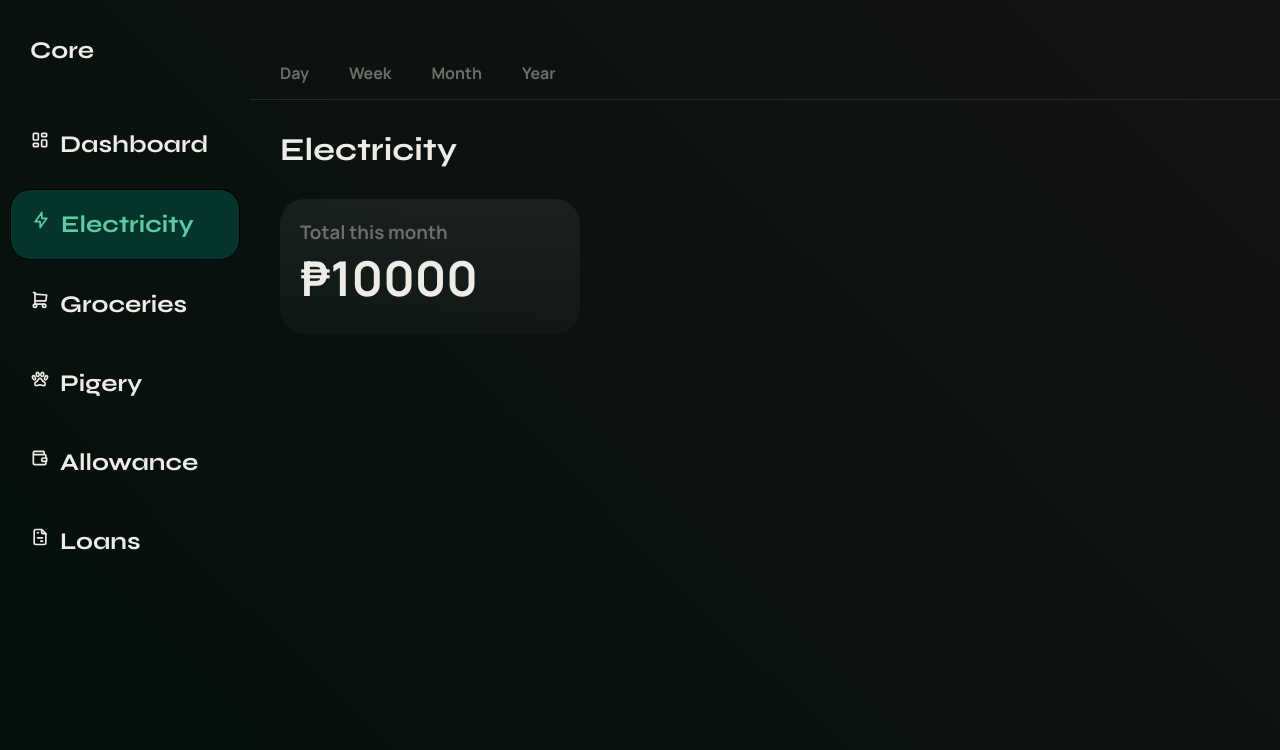
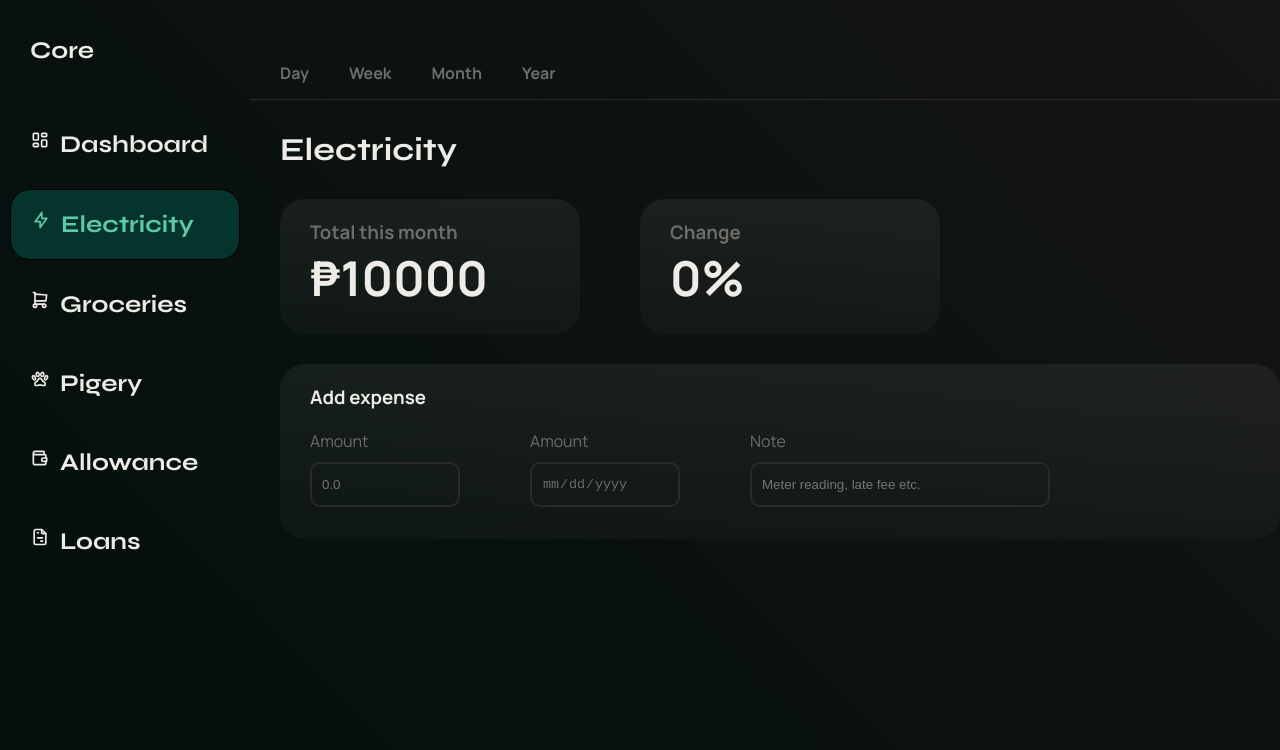
Before and after one commit to Shua-ro/Core, a plain HTML site: page electricity.html in a window 1280 px wide. Drawn offline with Linux system fonts and the light colour scheme.

Commit message:
pre merge trial

```diff
--- a/electricity.html
+++ b/electricity.html
@@ -11,6 +11,7 @@
     rel="stylesheet" />
 
   <link href="style.css" rel="stylesheet" />
+  <link href="screensize.css" rel="style"
   <meta name="viewport" content="width=device-width, initial-scale=1.0" />
   <title>Core</title>
 </head>
@@ -116,6 +117,29 @@
         <p class="subp">Total this month</p>
         <h2 class="electricity-expense-value">₱10000</h2>
       </div>
+      <div class="change-rate card">
+        <p class="subp">Change</p>
+        <div class="rate-container">
+          <h2 class="percentage">0%</h2>
+        </div>
+      </div>
+    </div>
+    <div class="add-expense card">
+      <h3>Add expense</h3>
+      <div class="inputs">
+        <div class="amount">
+          <p class="subp">Amount</p>
+          <input class="Enters" type="number" placeholder="0.0">
+        </div>
+        <div class="date">
+          <p class="subp">Amount</p>
+          <input class="Enters" type="date" placeholder="0.0">
+        </div>
+        <div class="note">
+          <p class="subp">Note</p>
+          <input class="Enters-note" type="text" placeholder="Meter reading, late fee etc.">
+        </div>
+      </div>
     </div>
   </div>
 </body>
--- a/screensize.css
+++ b/screensize.css
@@ -17,3 +17,63 @@
     margin-bottom: 20px;
   }
 }
+.subp{
+  margin-left: 30px;
+  margin-top: 20px;
+  color: var(--muted);
+}
+.electricity-expense-value{
+  font-size: 48px;
+  margin-left: 30px;
+}
+.change-rate {
+  width: 300px;
+  height: 135px;
+  border-radius: 25px;
+}
+.percentage{
+  font-size: 48px;
+  margin-left: 30px;
+}
+.add-expense{
+  margin-left: 30px;
+  width: 1000px;
+  height: 175px;
+  border-radius: 25px;
+  padding-top: 20px;
+}
+.add-expense h3{
+  margin-left: 30px;
+
+}
+.inputs input{
+  background-color: transparent;
+  border: 2px solid var(--border);
+  margin-left: 30px;
+  margin-top: 10px;
+  height: 45px;
+  width: 150px;
+  padding-left: 10px;
+  padding-right: 10px;
+  border-radius: 10px;
+  color: white;
+}
+input[type="date"]::-webkit-datetime-edit-text,
+input[type="date"]::-webkit-datetime-edit-month-field,
+input[type="date"]::-webkit-datetime-edit-day-field,
+input[type="date"]::-webkit-datetime-edit-year-field {
+  color: var(--muted);
+}
+
+input[type="date"]::-webkit-calendar-picker-indicator {
+    display: none;
+    -webkit-appearance: none;
+}
+
+.inputs{
+  display: flex;
+  gap: 40px;
+}
+.note input{
+  width: 300px;
+}
--- a/style.css
+++ b/style.css
@@ -197,11 +197,62 @@ height: 135px;
 border-radius: 25px;
 }
 .subp{
-  margin-left: 20px;
+  margin-left: 30px;
   margin-top: 20px;
   color: var(--muted);
 }
 .electricity-expense-value{
   font-size: 48px;
-  margin-left: 20px;
+  margin-left: 30px;
 }
+.change-rate {
+  width: 300px;
+  height: 135px;
+  border-radius: 25px;
+}
+.percentage{
+  font-size: 48px;
+  margin-left: 30px;
+}
+.add-expense{
+  margin-left: 30px;
+  width: 1000px;
+  height: 175px;
+  border-radius: 25px;
+  padding-top: 20px;
+}
+.add-expense h3{
+  margin-left: 30px;
+
+}
+.inputs input{
+  background-color: transparent;
+  border: 2px solid var(--border);
+  margin-left: 30px;
+  margin-top: 10px;
+  height: 45px;
+  width: 150px;
+  padding-left: 10px;
+  padding-right: 10px;
+  border-radius: 10px;
+  color: white;
+}
+input[type="date"]::-webkit-datetime-edit-text,
+input[type="date"]::-webkit-datetime-edit-month-field,
+input[type="date"]::-webkit-datetime-edit-day-field,
+input[type="date"]::-webkit-datetime-edit-year-field {
+  color: var(--muted);
+}
+
+input[type="date"]::-webkit-calendar-picker-indicator {
+    display: none;
+    -webkit-appearance: none;
+}
+
+.inputs{
+  display: flex;
+  gap: 40px;
+}
+.note input{
+  width: 300px;
+}
```
